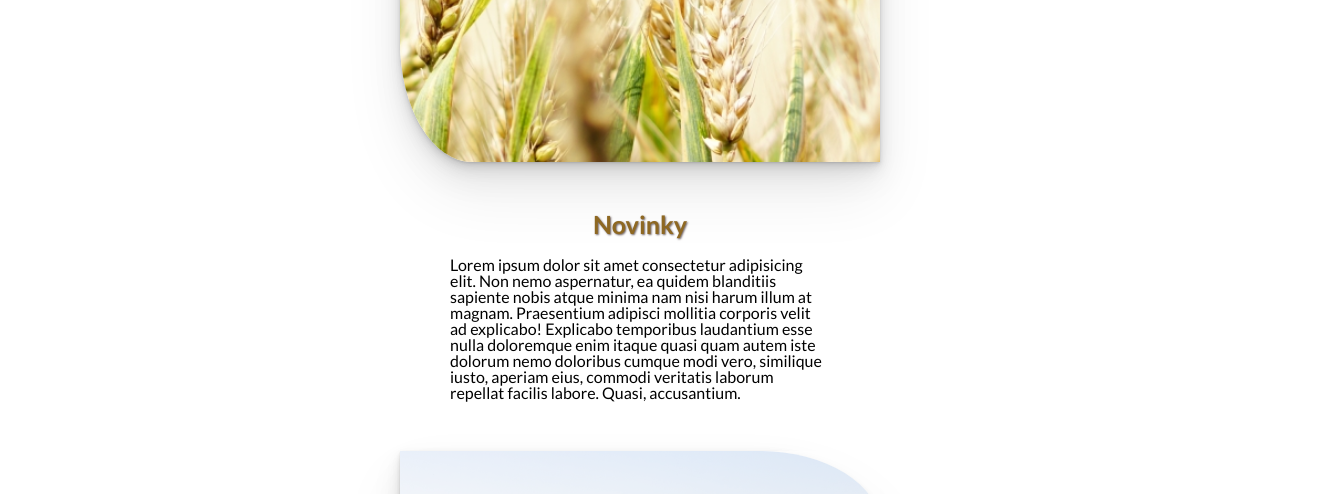
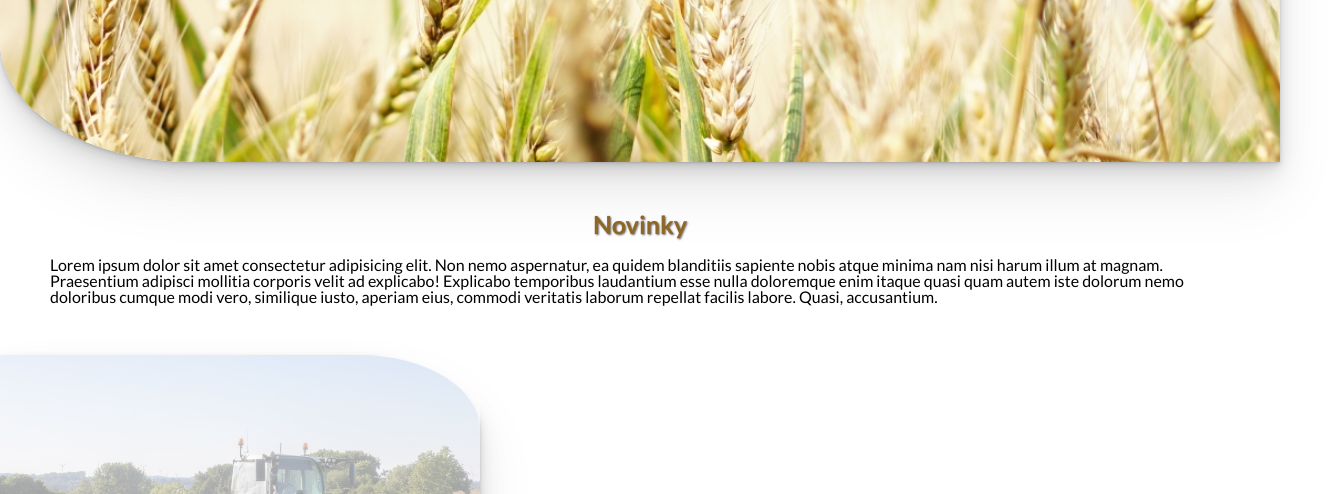
Before and after one commit to VGAWLASOVA/farmaNovagro, a plain HTML site: page index.html in a window 1280 px wide. Shown: the part 638-1132 px from the top of the page, 1330 px wide, since content can reach past the window. Drawn offline with Linux system fonts and the light colour scheme.

Commit message:
Update styles2.css

```diff
--- a/assets/stylesheets/styles2.css
+++ b/assets/stylesheets/styles2.css
@@ -63,7 +63,7 @@ table {
 
 body {
   margin: 0 auto;
-  width: 480px;
+  width: 100vw;
   font-family: 'Lato', sans-serif;
 }
 
@@ -112,7 +112,7 @@ h2 {
     background-position: center;
     border-radius: 0 0 0 15%;
     height: 800px;
-    /*width: 100wh; ??? */
+    /*width: 100%; ??? */
 }
 
 /*
```
